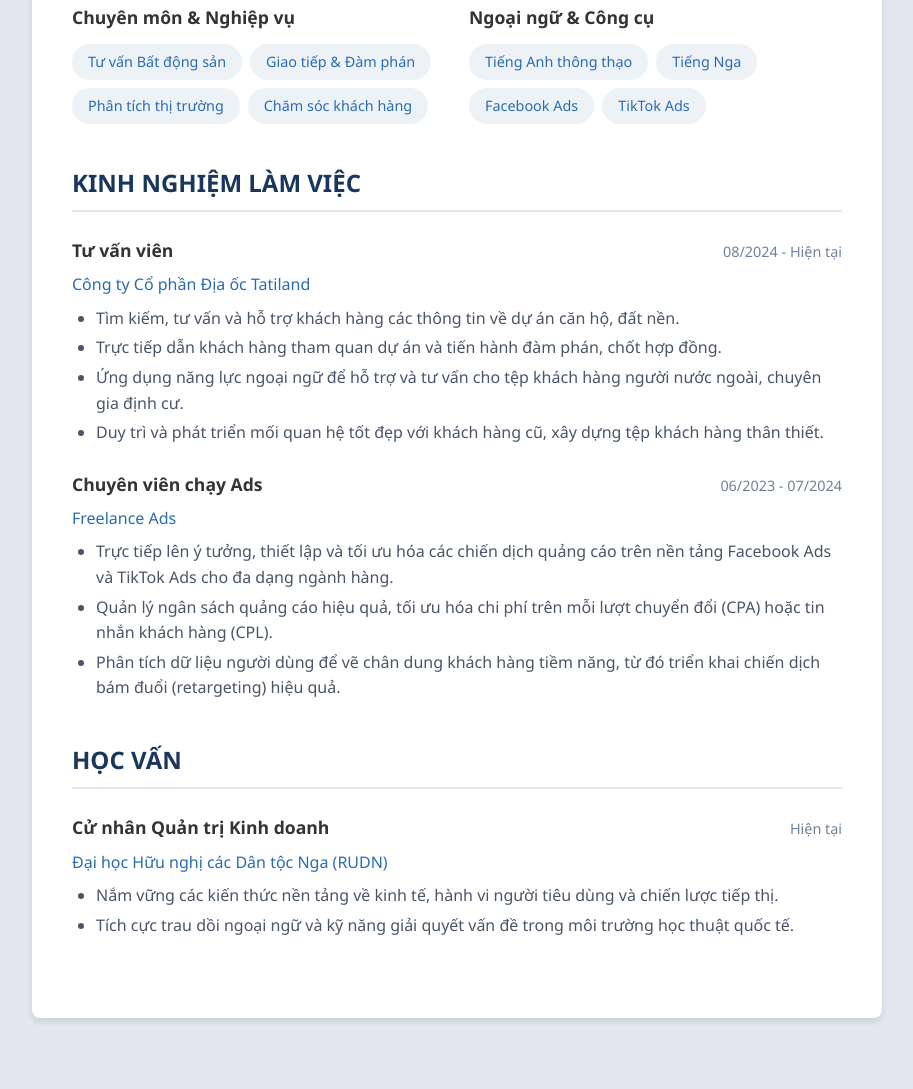
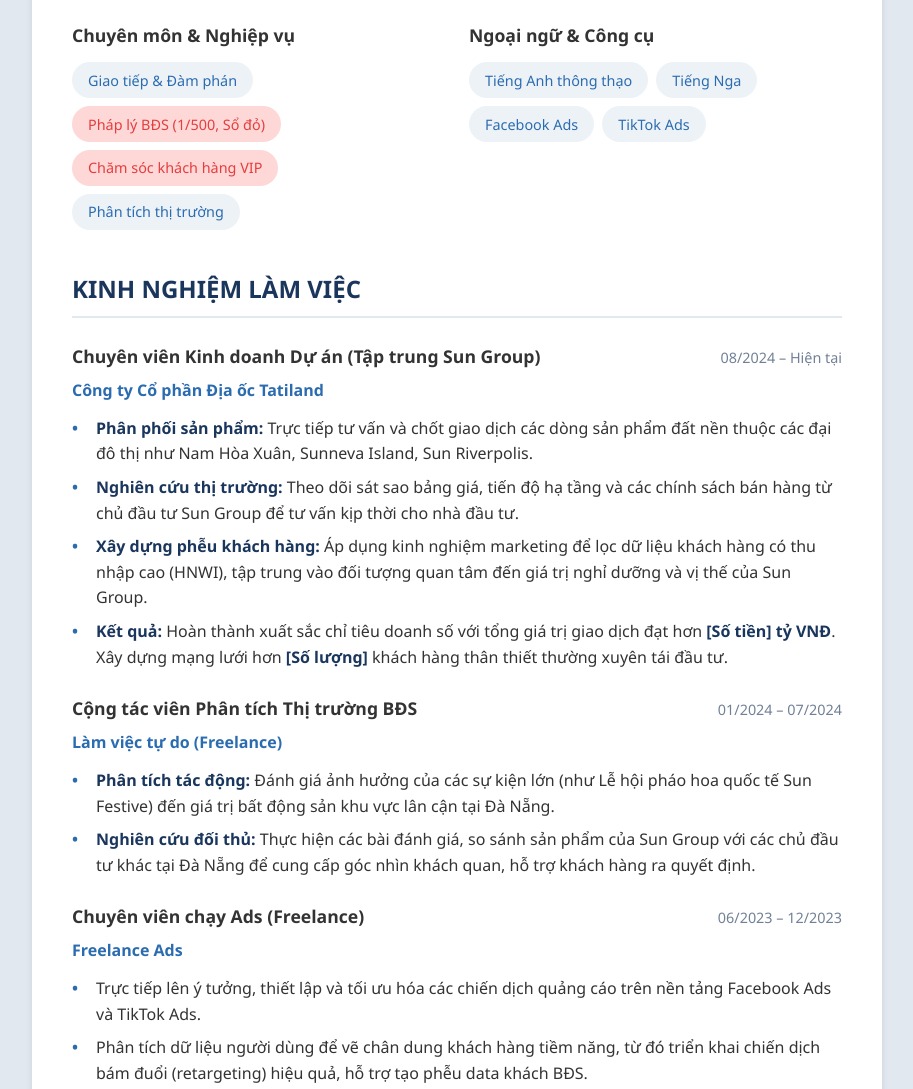
Before and after one commit to nguyentrangiahuy0205/nguyentrangiahuy0205, a plain HTML site: page index.html in a window 1280 px wide. Shown: the part 770-1859 px from the top of the page, without its empty margins (183-1096 px from the left). Before the commit the page ends 1820 px from the top, so only its background shows below. Drawn offline with Linux system fonts and the light colour scheme.

Commit message:
Update index.html

```diff
--- a/index.html
+++ b/index.html
@@ -3,7 +3,7 @@
 <head>
     <meta charset="UTF-8">
     <meta name="viewport" content="width=device-width, initial-scale=1.0">
-    <title>CV - Nguyễn Trần Gia Huy</title>
+    <title>CV - Nguyễn Trần Gia Huy - Bất Động Sản</title>
     <style>
         :root {
             --primary-color: #1a365d;
@@ -11,6 +11,7 @@
             --text-color: #333333;
             --bg-color: #f7fafc;
             --border-color: #e2e8f0;
+            --highlight-color: #e53e3e;
         }
 
         * {
@@ -59,9 +60,16 @@
 
         header h1 {
             font-size: 2.5rem;
-            margin-bottom: 1.25rem;
+            margin-bottom: 0.5rem;
             text-transform: uppercase;
             letter-spacing: 2px;
+        }
+
+        header h2 {
+            font-size: 1.25rem;
+            color: #ebf8ff;
+            font-weight: 400;
+            margin-bottom: 1.5rem;
         }
 
         .contact-info {
@@ -112,28 +120,44 @@
         .timeline-header h3 {
             color: var(--text-color);
             font-size: 1.1rem;
+            font-weight: bold;
         }
 
         .timeline-header .date {
             color: #718096;
             font-size: 0.9rem;
             font-weight: 500;
+            white-space: nowrap;
         }
 
         .company {
             color: var(--secondary-color);
-            font-weight: 500;
-            margin-bottom: 0.5rem;
+            font-weight: 600;
+            margin-bottom: 0.75rem;
         }
 
         .timeline-item ul {
-            list-style-type: disc;
-            margin-left: 1.5rem;
-            color: #4a5568;
+            list-style-type: none;
+            margin-left: 0;
         }
 
         .timeline-item li {
-            margin-bottom: 0.25rem;
+            margin-bottom: 0.5rem;
+            position: relative;
+            padding-left: 1.5rem;
+        }
+
+        .timeline-item li::before {
+            content: "•";
+            color: var(--secondary-color);
+            font-weight: bold;
+            position: absolute;
+            left: 0;
+            top: 0;
+        }
+
+        .timeline-item li strong {
+            color: var(--primary-color);
         }
 
         /* Skills Layout */
@@ -164,6 +188,11 @@
             font-weight: 500;
         }
 
+        .skill-tag.highlight {
+            background-color: #fed7d7;
+            color: var(--highlight-color);
+        }
+
         @media (max-width: 600px) {
             .skills-grid {
                 grid-template-columns: 1fr;
@@ -184,6 +213,7 @@
         <header>
             <img src="image/1.jpg" alt="Nguyễn Trần Gia Huy" class="profile-img">
             <h1>Nguyễn Trần Gia Huy</h1>
+            <h2>Chuyên viên Kinh doanh Bất động sản</h2>
             <div class="contact-info">
                 <span>📅 02/05/2005</span>
                 <span>📞 09xx.xxx.xxx</span>
@@ -197,7 +227,7 @@
             <div class="section">
                 <h2 class="section-title">Mục tiêu nghề nghiệp</h2>
                 <p>
-                    Khao khát phát triển mạnh mẽ trong lĩnh vực bất động sản. Tôi mong muốn áp dụng thế mạnh về kỹ năng giao tiếp, khả năng đàm phán nhạy bén cùng kinh nghiệm thực chiến trong lĩnh vực Digital Marketing (Facebook Ads, TikTok Ads) để tối ưu hóa việc tìm kiếm khách hàng tiềm năng. Mục tiêu trong 2 năm tới là xây dựng mạng lưới khách hàng vững chắc và đạt thành tích xuất sắc trong việc phân phối các dự án bất động sản giá trị cao.
+                    Khao khát phát triển trở thành chuyên gia phân phối các dòng sản phẩm bất động sản cao cấp, đặc biệt là các dự án của Sun Group. Bằng việc kết hợp kỹ năng đàm phán, khả năng chăm sóc khách hàng VIP và tư duy nhạy bén trong Digital Marketing, tôi hướng đến mục tiêu xây dựng một mạng lưới nhà đầu tư vững chắc, liên tục tái đầu tư, mang lại doanh thu đột phá cho công ty.
                 </p>
             </div>
 
@@ -208,10 +238,10 @@
                     <div class="skill-category">
                         <h3>Chuyên môn & Nghiệp vụ</h3>
                         <div class="skill-tags">
-                            <span class="skill-tag">Tư vấn Bất động sản</span>
                             <span class="skill-tag">Giao tiếp & Đàm phán</span>
+                            <span class="skill-tag highlight">Pháp lý BĐS (1/500, Sổ đỏ)</span>
+                            <span class="skill-tag highlight">Chăm sóc khách hàng VIP</span>
                             <span class="skill-tag">Phân tích thị trường</span>
-                            <span class="skill-tag">Chăm sóc khách hàng</span>
                         </div>
                     </div>
                     <div class="skill-category">
@@ -232,35 +262,58 @@
 
                 <div class="timeline-item">
                     <div class="timeline-header">
-                        <h3>Tư vấn viên</h3>
-                        <span class="date">08/2024 - Hiện tại</span>
+                        <h3>Chuyên viên Kinh doanh Dự án (Tập trung Sun Group)</h3>
+                        <span class="date">08/2024 – Hiện tại</span>
                     </div>
                     <div class="company">Công ty Cổ phần Địa ốc Tatiland</div>
                     <ul>
-                        <li>Tìm kiếm, tư vấn và hỗ trợ khách hàng các thông tin về dự án căn hộ, đất nền.</li>
-                        <li>Trực tiếp dẫn khách hàng tham quan dự án và tiến hành đàm phán, chốt hợp đồng.</li>
-                        <li>Ứng dụng năng lực ngoại ngữ để hỗ trợ và tư vấn cho tệp khách hàng người nước ngoài, chuyên gia định cư.</li>
-                        <li>Duy trì và phát triển mối quan hệ tốt đẹp với khách hàng cũ, xây dựng tệp khách hàng thân thiết.</li>
+                        <li><strong>Phân phối sản phẩm:</strong> Trực tiếp tư vấn và chốt giao dịch các dòng sản phẩm đất nền thuộc các đại đô thị như Nam Hòa Xuân, Sunneva Island, Sun Riverpolis.</li>
+                        <li><strong>Nghiên cứu thị trường:</strong> Theo dõi sát sao bảng giá, tiến độ hạ tầng và các chính sách bán hàng từ chủ đầu tư Sun Group để tư vấn kịp thời cho nhà đầu tư.</li>
+                        <li><strong>Xây dựng phễu khách hàng:</strong> Áp dụng kinh nghiệm marketing để lọc dữ liệu khách hàng có thu nhập cao (HNWI), tập trung vào đối tượng quan tâm đến giá trị nghỉ dưỡng và vị thế của Sun Group.</li>
+                        <li><strong>Kết quả:</strong> Hoàn thành xuất sắc chỉ tiêu doanh số với tổng giá trị giao dịch đạt hơn <strong>[Số tiền] tỷ VNĐ</strong>. Xây dựng mạng lưới hơn <strong>[Số lượng]</strong> khách hàng thân thiết thường xuyên tái đầu tư.</li>
                     </ul>
                 </div>
 
                 <div class="timeline-item">
                     <div class="timeline-header">
-                        <h3>Chuyên viên chạy Ads</h3>
-                        <span class="date">06/2023 - 07/2024</span>
+                        <h3>Cộng tác viên Phân tích Thị trường BĐS</h3>
+                        <span class="date">01/2024 – 07/2024</span>
+                    </div>
+                    <div class="company">Làm việc tự do (Freelance)</div>
+                    <ul>
+                        <li><strong>Phân tích tác động:</strong> Đánh giá ảnh hưởng của các sự kiện lớn (như Lễ hội pháo hoa quốc tế Sun Festive) đến giá trị bất động sản khu vực lân cận tại Đà Nẵng.</li>
+                        <li><strong>Nghiên cứu đối thủ:</strong> Thực hiện các bài đánh giá, so sánh sản phẩm của Sun Group với các chủ đầu tư khác tại Đà Nẵng để cung cấp góc nhìn khách quan, hỗ trợ khách hàng ra quyết định.</li>
+                    </ul>
+                </div>
+
+                <div class="timeline-item">
+                    <div class="timeline-header">
+                        <h3>Chuyên viên chạy Ads (Freelance)</h3>
+                        <span class="date">06/2023 – 12/2023</span>
                     </div>
                     <div class="company">Freelance Ads</div>
                     <ul>
-                        <li>Trực tiếp lên ý tưởng, thiết lập và tối ưu hóa các chiến dịch quảng cáo trên nền tảng Facebook Ads và TikTok Ads cho đa dạng ngành hàng.</li>
-                        <li>Quản lý ngân sách quảng cáo hiệu quả, tối ưu hóa chi phí trên mỗi lượt chuyển đổi (CPA) hoặc tin nhắn khách hàng (CPL).</li>
-                        <li>Phân tích dữ liệu người dùng để vẽ chân dung khách hàng tiềm năng, từ đó triển khai chiến dịch bám đuổi (retargeting) hiệu quả.</li>
+                        <li>Trực tiếp lên ý tưởng, thiết lập và tối ưu hóa các chiến dịch quảng cáo trên nền tảng Facebook Ads và TikTok Ads.</li>
+                        <li>Phân tích dữ liệu người dùng để vẽ chân dung khách hàng tiềm năng, từ đó triển khai chiến dịch bám đuổi (retargeting) hiệu quả, hỗ trợ tạo phễu data khách BĐS.</li>
+                    </ul>
+                </div>
+            </div>
+
+            <!-- Các dự án tiêu biểu -->
+            <div class="section">
+                <h2 class="section-title">🌟 Các dự án tiêu biểu đã triển khai</h2>
+                <div class="timeline-item">
+                    <ul>
+                        <li><strong>Đất nền Nam Hòa Xuân:</strong> Tư vấn thành công cho khách hàng các lô vị trí mặt sông, trục thông, đón đầu xu hướng mở rộng đô thị về phía Nam Đà Nẵng.</li>
+                        <li><strong>Sunneva Island:</strong> Tham gia phân tích mô hình đảo biệt thự sang trọng, giúp khách hàng hiểu rõ giá trị khan hiếm của quỹ đất đảo tự nhiên.</li>
+                        <li><strong>Sun Riverpolis:</strong> Triển khai các chiến dịch tìm kiếm khách hàng cho phân khúc đô thị ven sông đáng sống nhất Đà Nẵng.</li>
                     </ul>
                 </div>
             </div>
 
             <!-- Học vấn -->
             <div class="section">
-                <h2 class="section-title">Học vấn</h2>
+                <h2 class="section-title">🎓 Học vấn & Chứng chỉ</h2>
                 <div class="timeline-item">
                     <div class="timeline-header">
                         <h3>Cử nhân Quản trị Kinh doanh</h3>
@@ -269,7 +322,12 @@
                     <div class="company">Đại học Hữu nghị các Dân tộc Nga (RUDN)</div>
                     <ul>
                         <li>Nắm vững các kiến thức nền tảng về kinh tế, hành vi người tiêu dùng và chiến lược tiếp thị.</li>
-                        <li>Tích cực trau dồi ngoại ngữ và kỹ năng giải quyết vấn đề trong môi trường học thuật quốc tế.</li>
+                    </ul>
+
+                    <h3 style="margin-top: 1rem; color: var(--text-color); font-size: 1.1rem; font-weight: bold;">Chứng chỉ chuyên môn:</h3>
+                    <ul style="margin-top: 0.5rem;">
+                        <li><strong>Chứng chỉ hành nghề:</strong> Môi giới Bất động sản.</li>
+                        <li><strong>Khóa đào tạo chuyên sâu:</strong> "Văn hóa và Hệ sinh thái Sun Group".</li>
                     </ul>
                 </div>
             </div>
```
